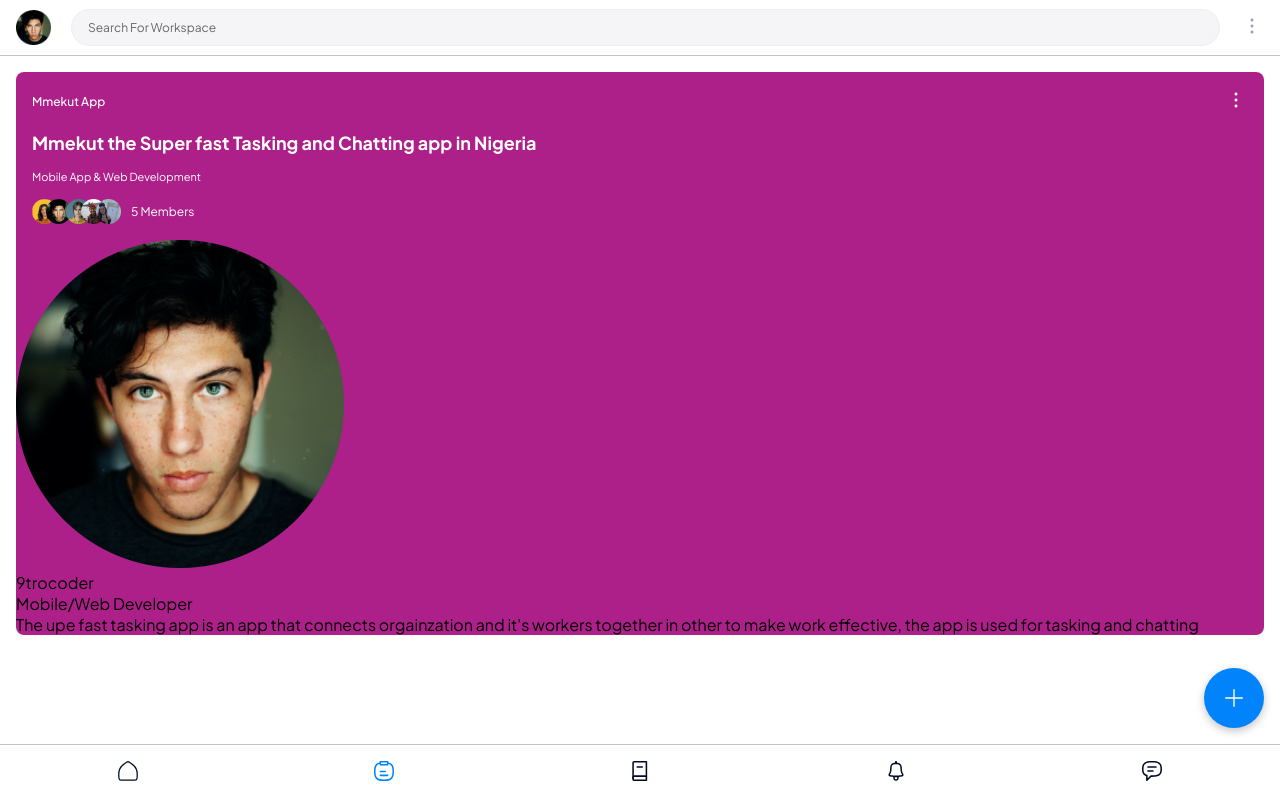
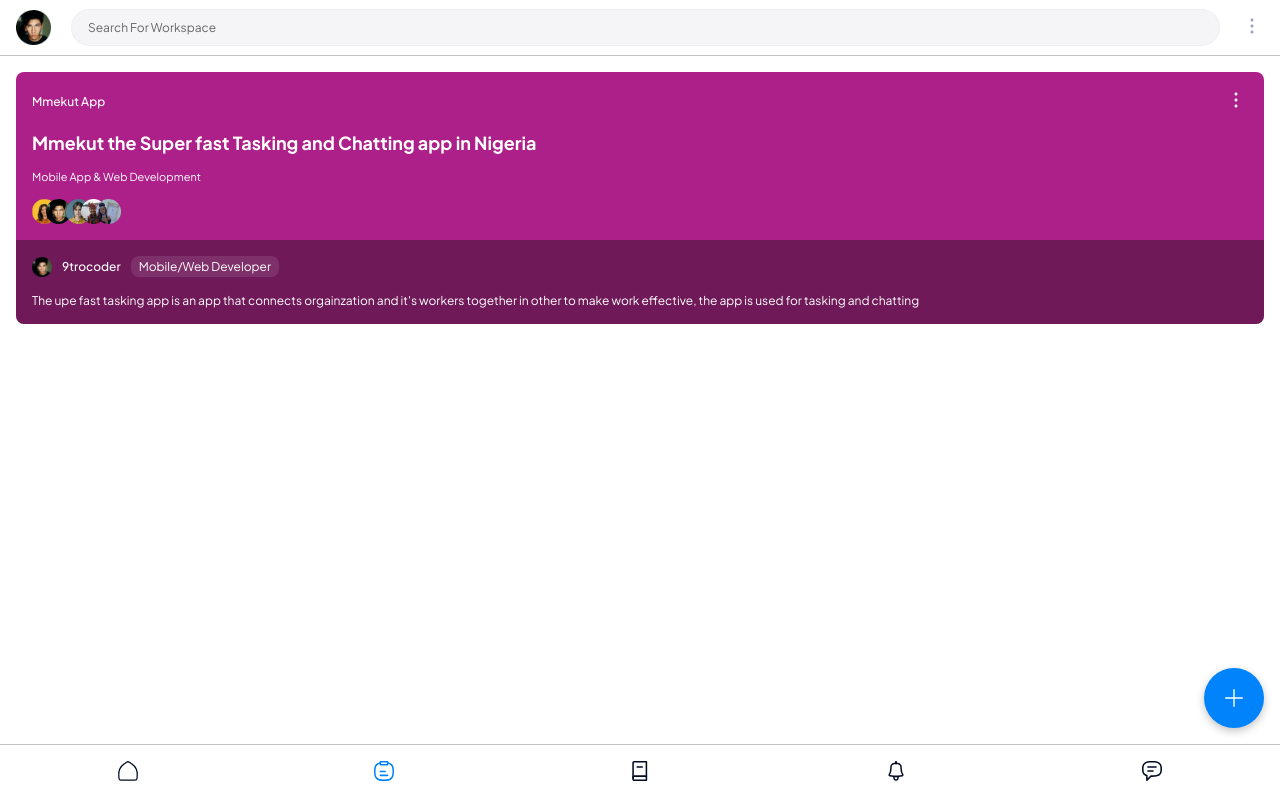
Before and after one commit to 9trocoder/mmekut, a React (Create React App) app: page /workspace in a window 1280 px wide. Built offline with nearby package versions, Linux system fonts and the light colour scheme.

Commit message:
update on workspace card

```diff
--- a/src/components/WorkspaceCard.js
+++ b/src/components/WorkspaceCard.js
@@ -56,20 +56,18 @@ function WorkspaceCard({
                   />
                 </>
               ))}
-
-              <div className="workspaceCard__cnt-middleimage-num">
-                {workspaceMembersImage.length} Members
-              </div>
             </div>
           )}
         </div>
         <div className="workspacecard__cnt-bottom">
           <div className="workspacecard__cnt-bottomtop">
             <img src={workspaceCreatorImage} alt="" />
-            <p>{workspaceCreatorName}</p>
-            <p>{workspaceCreatorPosition}</p>
+            <p className="workspacecard__creatorname">{workspaceCreatorName}</p>
+            <p className="workspacecard__creatorposition">
+              {workspaceCreatorPosition}
+            </p>
           </div>
-          <p>{aboutWorkspace}</p>
+          <p className="workspacecard__aboutworkspace">{aboutWorkspace}</p>
         </div>
       </div>
     </>
--- a/src/components/components.css
+++ b/src/components/components.css
@@ -879,3 +879,49 @@ p.tlctltaskdescription {
   font-size: 12px;
   font-weight: 400;
 }
+
+.workspacecard__cnt-bottom {
+  background-color: rgba(17, 17, 17, 0.397); padding: 16px 16px;
+  border-radius: 0px 0px 8px 8px;
+}
+
+.workspacecard__cnt-bottomtop {
+  display: flex;
+  align-items: center;
+  gap: 10px;
+
+}
+
+.workspacecard__cnt-bottomtop img {
+  width: 20px;
+  height: 20px;
+  object-fit: contain;
+}
+
+.workspacecard__creatorname {
+  color: #fff;
+  font-size: 12px;
+  font-weight: 500;
+}
+
+
+.workspacecard__creatorposition {
+  background-color: rgba(255, 255, 255, 0.103);
+  color: #fff;
+  font-size: 12px;
+  padding: 3px 8px;
+  border-radius: 8px;
+  font-weight: 400;
+
+}
+
+.workspacecard__aboutworkspace {
+  font-size: 12px;
+  color: #fff;
+  padding-top: 16px;
+  font-weight: 400;
+  display: -webkit-box;
+  -webkit-line-clamp: 2;
+  -webkit-box-orient: vertical;
+  overflow: hidden;
+}
```
